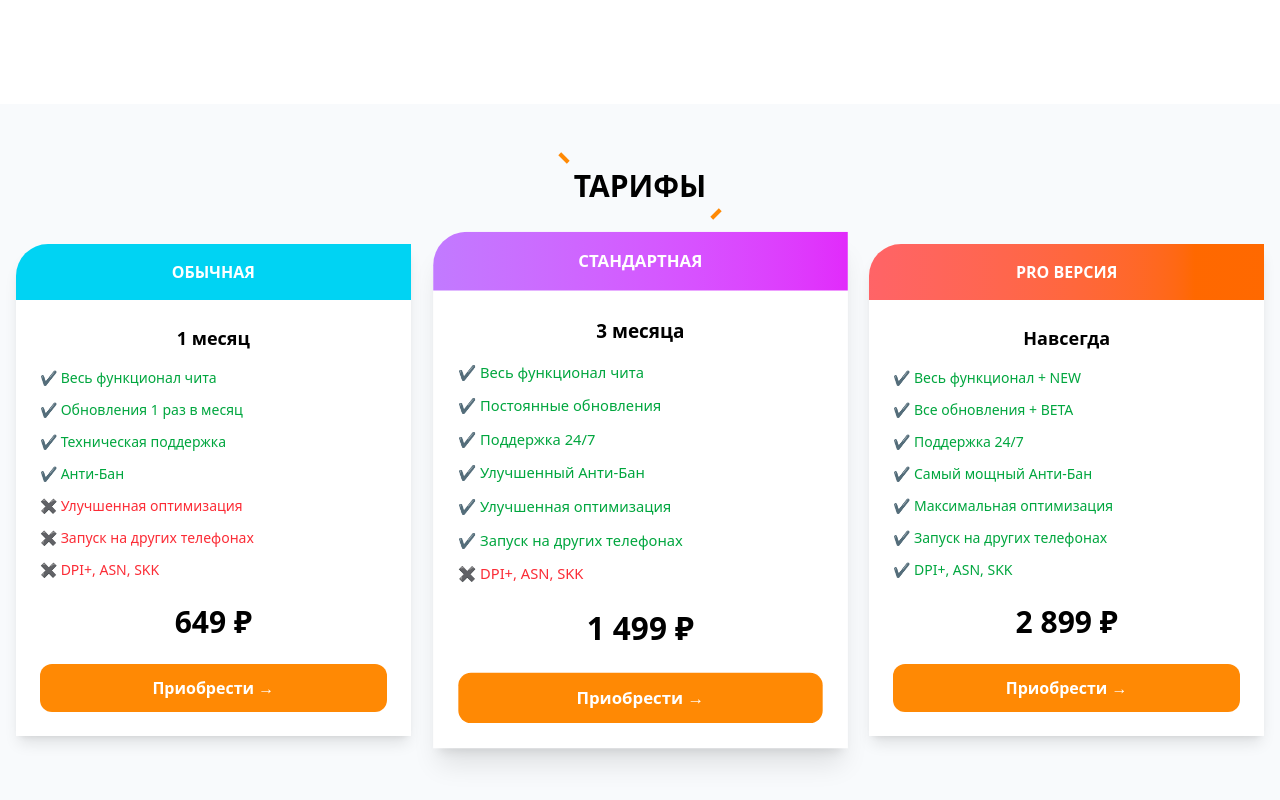
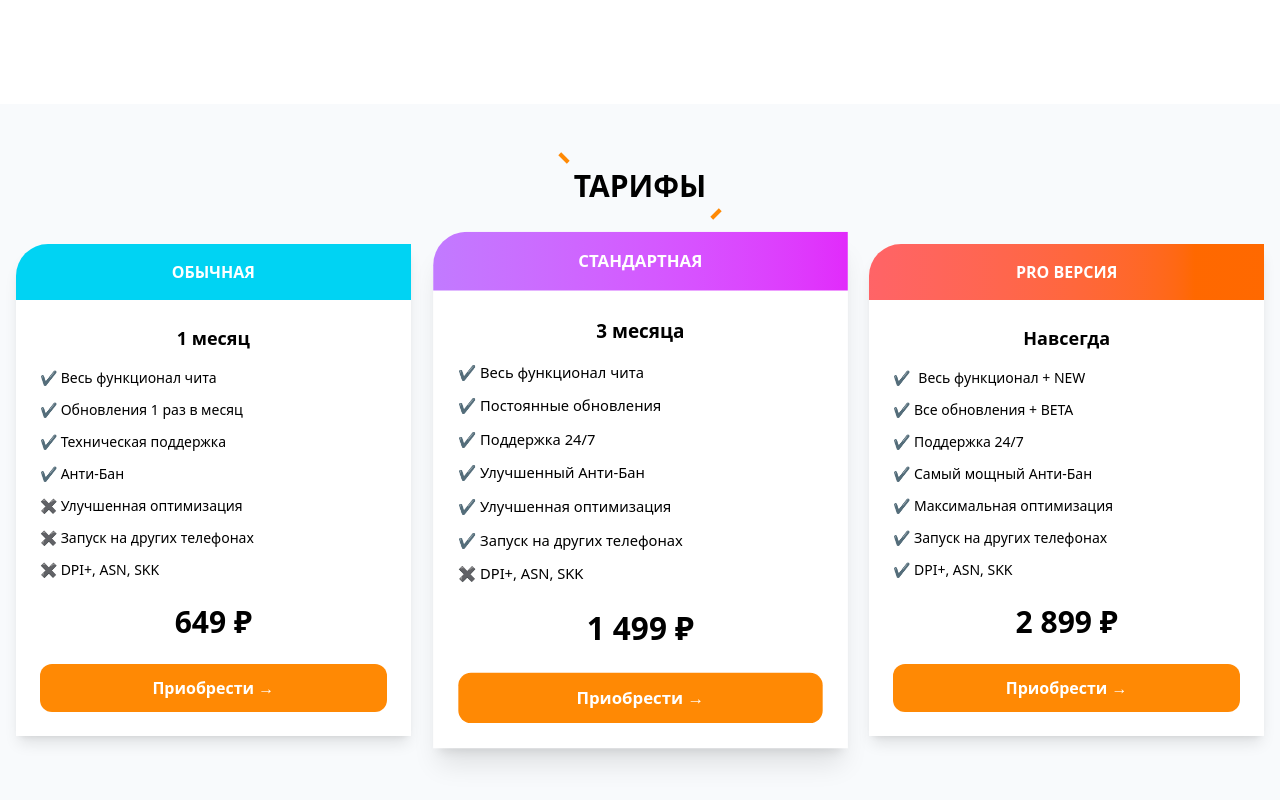
Before and after one commit to maruff903/hw13, a website: page src/index.html in a window 1280 px wide. Shown: the part 2502-3302 px from the top of the page. Drawn offline with nearby package versions, Linux system fonts and the light colour scheme; files that its build step writes are made by us from their sources.

Commit message:
section6

```diff
--- a/src/index.html
+++ b/src/index.html
@@ -188,13 +188,13 @@
                         <h3 class="text-lg font-semibold mb-4">1 месяц</h3>
 
                         <ul class="text-sm text-left space-y-3 mb-6">
-                            <li class="flex items-center gap-2 text-green-600">✔ Весь функционал чита</li>
-                            <li class="flex items-center gap-2 text-green-600">✔ Обновления 1 раз в месяц</li>
-                            <li class="flex items-center gap-2 text-green-600">✔ Техническая поддержка</li>
-                            <li class="flex items-center gap-2 text-green-600">✔ Анти-Бан</li>
-                            <li class="flex items-center gap-2 text-red-500">✖ Улучшенная оптимизация</li>
-                            <li class="flex items-center gap-2 text-red-500">✖ Запуск на других телефонах</li>
-                            <li class="flex items-center gap-2 text-red-500">✖ DPI+, ASN, SKK</li>
+                            <li class="flex items-center gap-2">✔ Весь функционал чита</li>
+                            <li class="flex items-center gap-2">✔ Обновления 1 раз в месяц</li>
+                            <li class="flex items-center gap-2">✔ Техническая поддержка</li>
+                            <li class="flex items-center gap-2">✔ Анти-Бан</li>
+                            <li class="flex items-center gap-2">✖ Улучшенная оптимизация</li>
+                            <li class="flex items-center gap-2">✖ Запуск на других телефонах</li>
+                            <li class="flex items-center gap-2">✖ DPI+, ASN, SKK</li>
                         </ul>
 
                         <div class="text-3xl font-bold mb-6">649 ₽</div>
@@ -217,13 +217,13 @@
                         <h3 class="text-lg font-semibold mb-4">3 месяца</h3>
 
                         <ul class="text-sm text-left space-y-3 mb-6">
-                            <li class="flex items-center gap-2 text-green-600">✔ Весь функционал чита</li>
-                            <li class="flex items-center gap-2 text-green-600">✔ Постоянные обновления</li>
-                            <li class="flex items-center gap-2 text-green-600">✔ Поддержка 24/7</li>
-                            <li class="flex items-center gap-2 text-green-600">✔ Улучшенный Анти-Бан</li>
-                            <li class="flex items-center gap-2 text-green-600">✔ Улучшенная оптимизация</li>
-                            <li class="flex items-center gap-2 text-green-600">✔ Запуск на других телефонах</li>
-                            <li class="flex items-center gap-2 text-red-500">✖ DPI+, ASN, SKK</li>
+                            <li class="flex items-center gap-2">✔ Весь функционал чита</li>
+                            <li class="flex items-center gap-2">✔ Постоянные обновления</li>
+                            <li class="flex items-center gap-2">✔ Поддержка 24/7</li>
+                            <li class="flex items-center gap-2">✔ Улучшенный Анти-Бан</li>
+                            <li class="flex items-center gap-2">✔ Улучшенная оптимизация</li>
+                            <li class="flex items-center gap-2">✔ Запуск на других телефонах</li>
+                            <li class="flex items-center gap-2">✖ DPI+, ASN, SKK</li>
                         </ul>
 
                         <div class="text-3xl font-bold mb-6">1 499 ₽</div>
@@ -245,13 +245,13 @@
                         <h3 class="text-lg font-semibold mb-4">Навсегда</h3>
 
                         <ul class="text-sm text-left space-y-3 mb-6">
-                            <li class="flex items-center gap-2 text-green-600">✔ Весь функционал + NEW</li>
-                            <li class="flex items-center gap-2 text-green-600">✔ Все обновления + BETA</li>
-                            <li class="flex items-center gap-2 text-green-600">✔ Поддержка 24/7</li>
-                            <li class="flex items-center gap-2 text-green-600">✔ Самый мощный Анти-Бан</li>
-                            <li class="flex items-center gap-2 text-green-600">✔ Максимальная оптимизация</li>
-                            <li class="flex items-center gap-2 text-green-600">✔ Запуск на других телефонах</li>
-                            <li class="flex items-center gap-2 text-green-600">✔ DPI+, ASN, SKK</li>
+                            <li class="flex items-center gap-2 "><span class="text-green-600">✔</span> Весь функционал + NEW</li>
+                            <li class="flex items-center gap-2 ">✔ Все обновления + BETA</li>
+                            <li class="flex items-center gap-2 ">✔ Поддержка 24/7</li>
+                            <li class="flex items-center gap-2 ">✔ Самый мощный Анти-Бан</li>
+                            <li class="flex items-center gap-2 ">✔ Максимальная оптимизация</li>
+                            <li class="flex items-center gap-2 ">✔ Запуск на других телефонах</li>
+                            <li class="flex items-center gap-2 ">✔ DPI+, ASN, SKK</li>
                         </ul>
 
                         <div class="text-3xl font-bold mb-6">2 899 ₽</div>
@@ -266,6 +266,10 @@
         </div>
     </section>
 
+    <!--  -->
+
+
+
 
 
 
```
